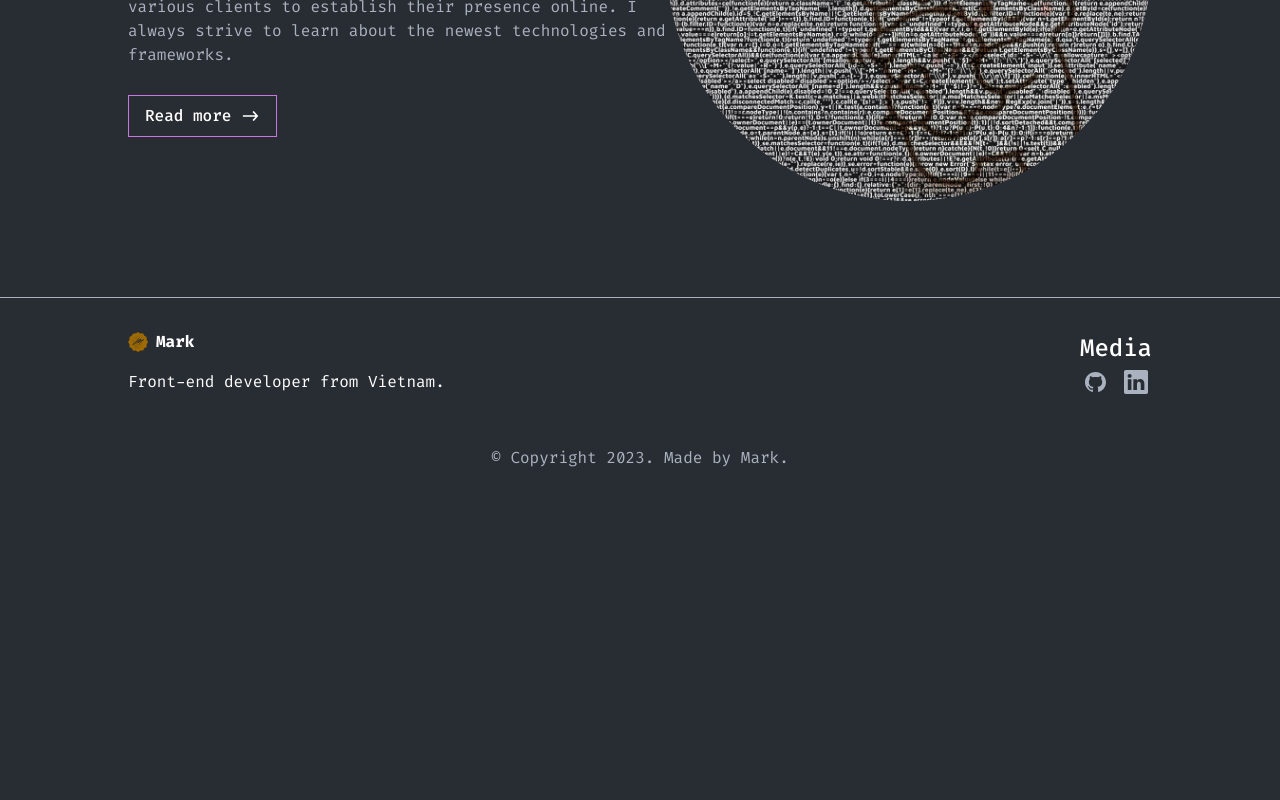
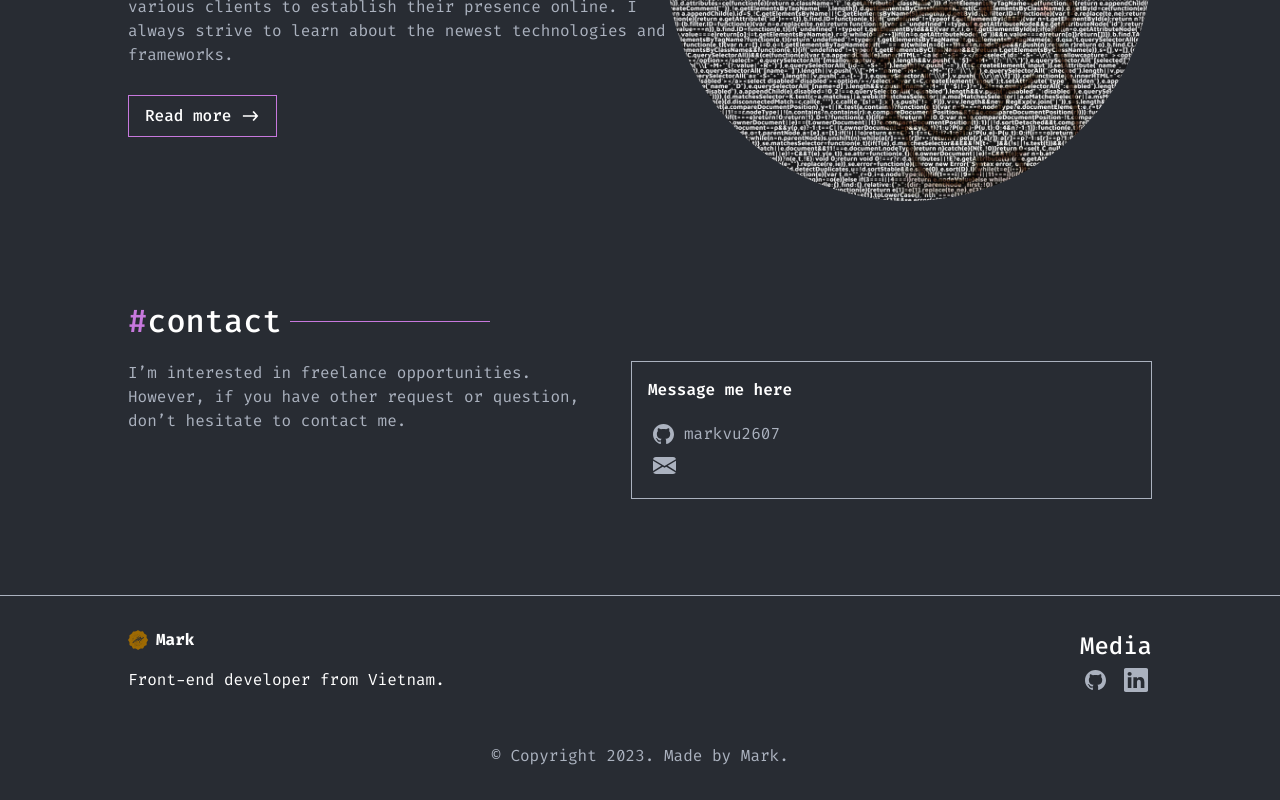
Before and after one commit to markvu2607/portfolio, a Next.js app: page / in a window 1280 px wide. Shown: the part 2352-3152 px from the top of the page. Before the commit the page ends 2854 px from the top, so only its background shows below. Built offline with nearby package versions, Linux system fonts and the light colour scheme.

Commit message:
Create contact

```diff
--- a/app/(routes)/page.tsx
+++ b/app/(routes)/page.tsx
@@ -1,10 +1,11 @@
 import {
   AboutMeSection,
   Banner,
+  ContactSection,
   ProjectSection,
   Quote,
   SkillSection,
-} from "../_components";
+} from "@/_components";
 
 export default function Home() {
   return (
@@ -17,6 +18,7 @@ export default function Home() {
       <ProjectSection />
       <SkillSection />
       <AboutMeSection />
+      <ContactSection />
     </main>
   );
 }
--- /dev/null
+++ b/app/_components/home/contact-section.tsx
@@ -0,0 +1,33 @@
+import { SectionWrapper } from "@/_components";
+import Image from "next/image";
+import Link from "next/link";
+
+export function ContactSection() {
+  return (
+    <SectionWrapper title="contact" viewMore={{ visible: false }}>
+      <div className="flex gap-4">
+        <span className="flex-1 text-gray">
+          I’m interested in freelance opportunities. However, if you have other
+          request or question, don’t hesitate to contact me.
+        </span>
+        <div className="flex-1 flex flex-col gap-4 p-4 border border-gray">
+          <span className="font-semibold">Message me here</span>
+          <div>
+            <Link href={process.env.GITHUB || "/"} target="_blank">
+              <div className="flex items-center gap-1">
+                <Image src="/github.svg" alt="Github" width={32} height={32} />
+                <span className="text-gray">markvu2607</span>
+              </div>
+            </Link>
+            <Link href={`mailto:${process.env.EMAIL}`}>
+              <div className="flex items-center gap-1">
+                <Image src="/email.svg" alt="Email" width={32} height={32} />
+                <span className="text-gray">{process.env.EMAIL}</span>
+              </div>
+            </Link>
+          </div>
+        </div>
+      </div>
+    </SectionWrapper>
+  );
+}
--- a/app/_components/home/index.ts
+++ b/app/_components/home/index.ts
@@ -1,6 +1,7 @@
+export * from "./about-me-section"
 export * from "./banner"
+export * from "./contact-section"
 export * from "./project-section"
 export * from "./quote"
 export * from "./section-wrapper"
 export * from "./skill-section"
-export * from "./about-me-section"
```
Also changed, not shown: public/email.svg (added).
